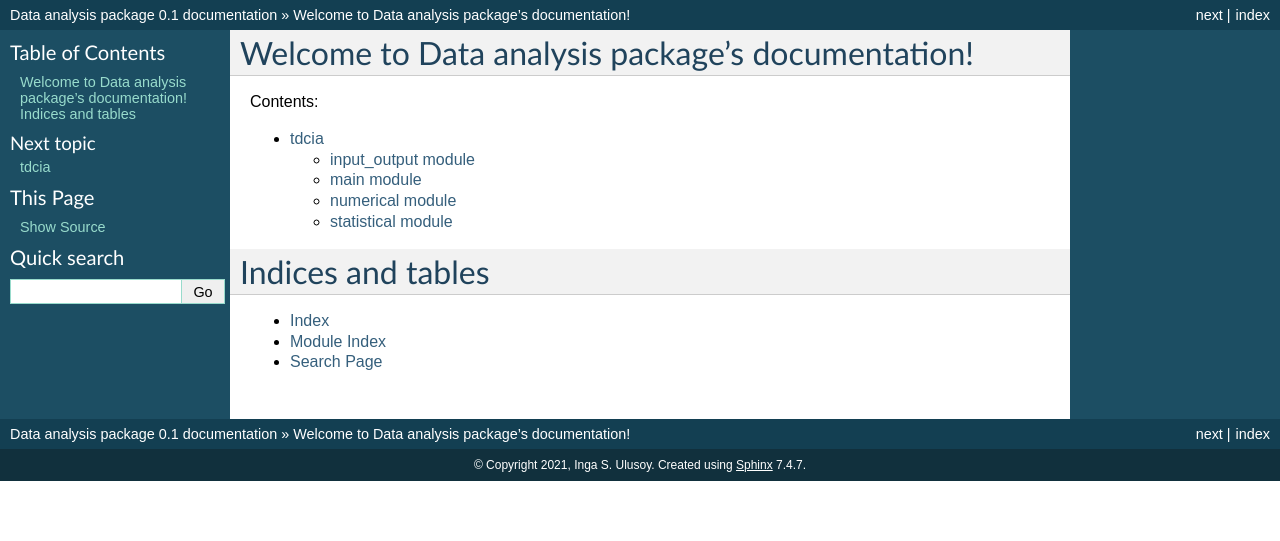
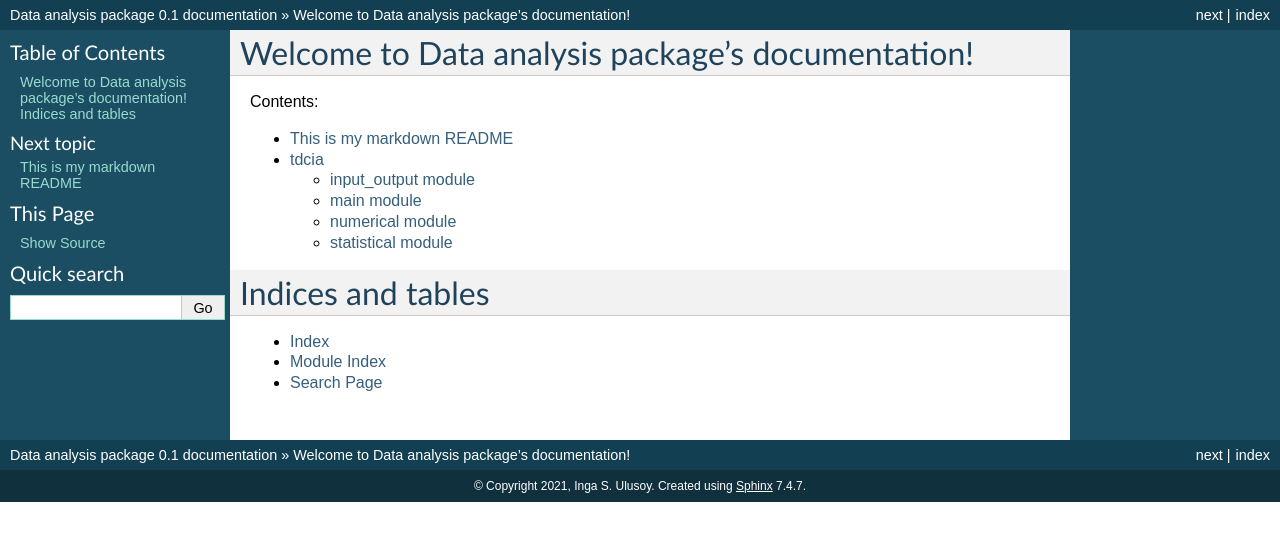
Before and after one commit to iulusoy/team0, a Sphinx documentation site: the page built from doc/source/index.rst, in a window 1280 px wide. Shown: the top 541 px of the page. Built offline with Sphinx 7.4.7, drawn with Linux system fonts in a browser that asks for light colours.

```diff
--- /dev/null
+++ b/doc/source/README.md
@@ -0,0 +1,2 @@
+# This is my markdown README
+And some text.
--- a/doc/source/conf.py
+++ b/doc/source/conf.py
@@ -30,7 +30,9 @@
 # Add any Sphinx extension module names here, as strings. They can be
 # extensions coming with Sphinx (named 'sphinx.ext.*') or your custom
 # ones.
-extensions = ['sphinx.ext.autodoc'
+extensions = ['sphinx.ext.autodoc',
+              'recommonmark',
+              'sphinx.ext.napoleon'
 ]
 
 # Add any paths that contain templates here, relative to this directory.
--- a/doc/source/index.rst
+++ b/doc/source/index.rst
@@ -10,7 +10,9 @@
    :maxdepth: 2
    :caption: Contents:
 
+   README
    modules
+
 
 Indices and tables
 ==================
```
Also changed, not shown: 1 other file.
